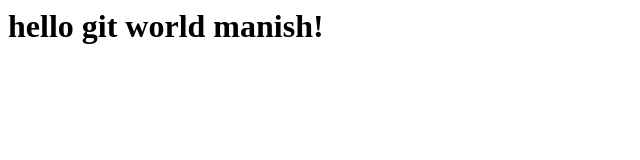
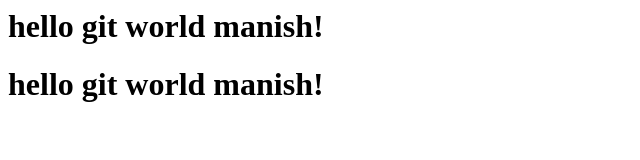
Before and after one commit to MansishChoudhary/gitgithub, a plain HTML site: page index.html in a window 1280 px wide. Shown: the whole page, without its empty margins (0-640 px from the left). Drawn offline with Linux system fonts and the light colour scheme.

Commit message:
update index.html
added successfully

```diff
--- a/index.html
+++ b/index.html
@@ -1 +1,3 @@
 <h1>hello git world manish!</h1>
+
+<h1>hello git world manish!</h1>
```
